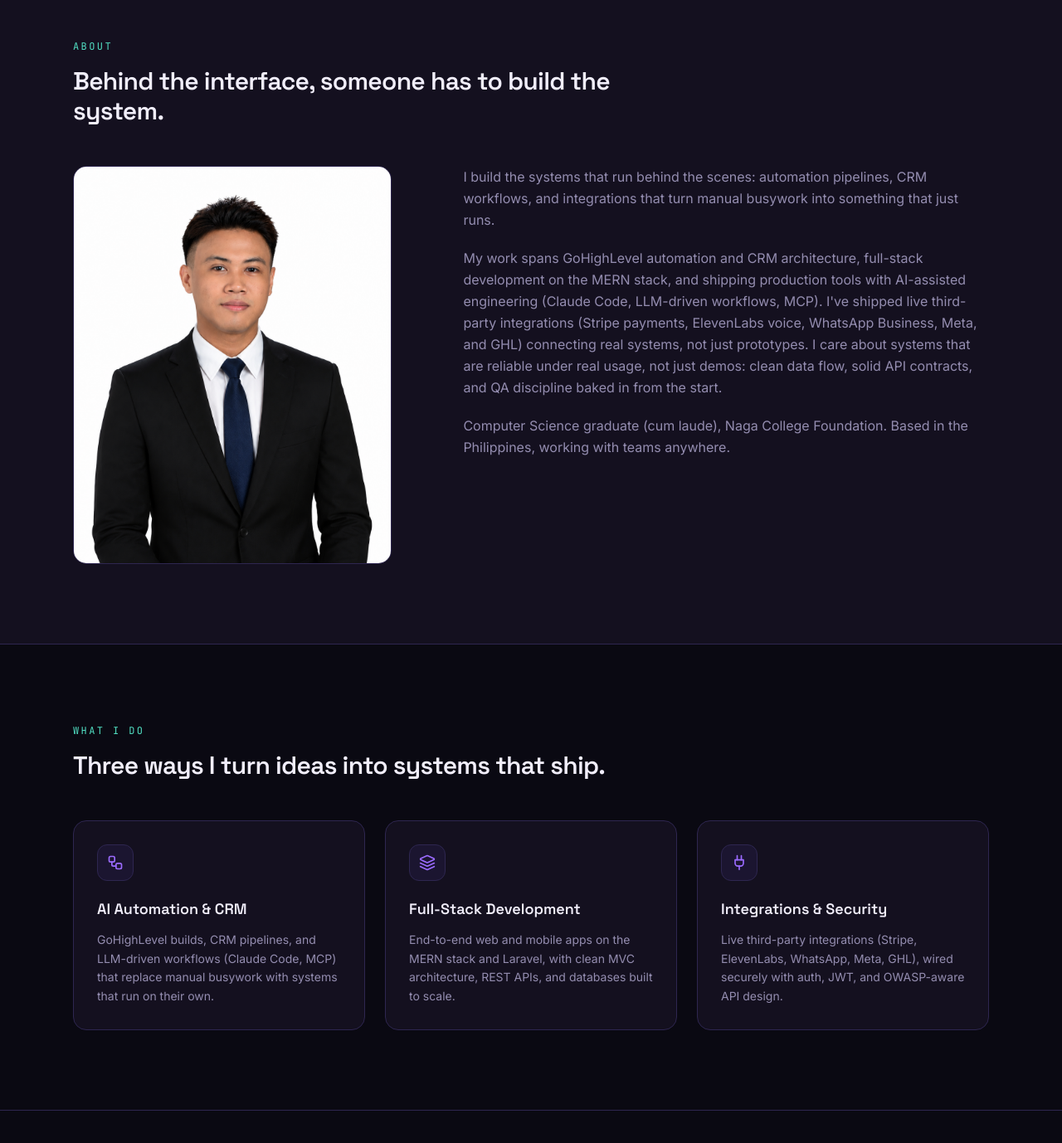
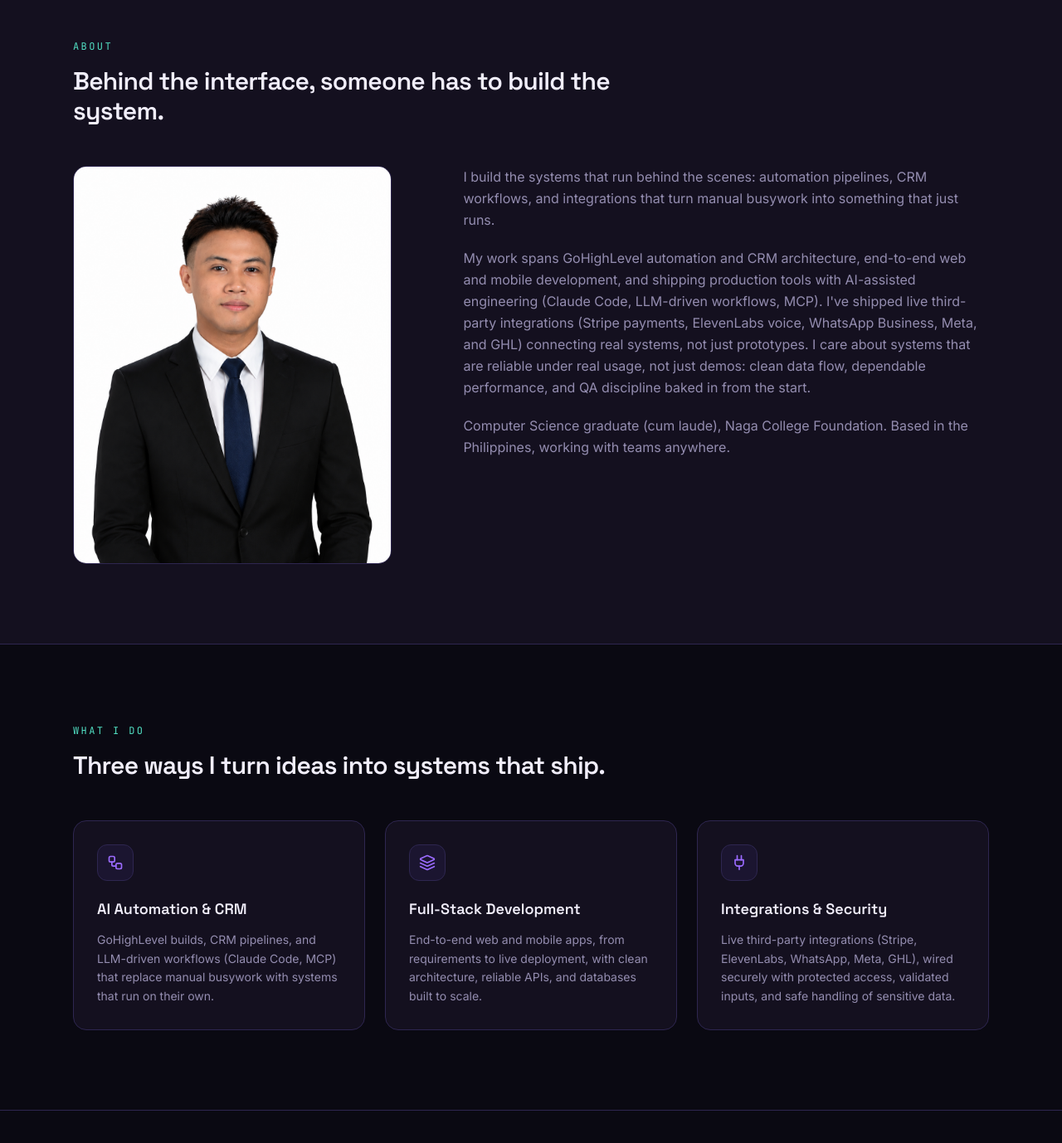
Before and after one commit to dooddles07/Portolio, a React (Vite) app: page / in a window 1280 px wide. Shown: the part 953-2331 px from the top of the page at 83% size. Built offline with nearby package versions, Linux system fonts and the light colour scheme.

Commit message:
style: remove stack acronyms from specialties and bio copy

```diff
--- a/src/data/profile.ts
+++ b/src/data/profile.ts
@@ -30,17 +30,17 @@ export const profile = {
     {
       icon: 'layers',
       title: 'Full-Stack Development',
-      body: 'End-to-end web and mobile apps on the MERN stack and Laravel, with clean MVC architecture, REST APIs, and databases built to scale.',
+      body: 'End-to-end web and mobile apps, from requirements to live deployment, with clean architecture, reliable APIs, and databases built to scale.',
     },
     {
       icon: 'plug',
       title: 'Integrations & Security',
-      body: 'Live third-party integrations (Stripe, ElevenLabs, WhatsApp, Meta, GHL), wired securely with auth, JWT, and OWASP-aware API design.',
+      body: 'Live third-party integrations (Stripe, ElevenLabs, WhatsApp, Meta, GHL), wired securely with protected access, validated inputs, and safe handling of sensitive data.',
     },
   ],
   bio: [
     "I build the systems that run behind the scenes: automation pipelines, CRM workflows, and integrations that turn manual busywork into something that just runs.",
-    "My work spans GoHighLevel automation and CRM architecture, full-stack development on the MERN stack, and shipping production tools with AI-assisted engineering (Claude Code, LLM-driven workflows, MCP). I've shipped live third-party integrations (Stripe payments, ElevenLabs voice, WhatsApp Business, Meta, and GHL) connecting real systems, not just prototypes. I care about systems that are reliable under real usage, not just demos: clean data flow, solid API contracts, and QA discipline baked in from the start.",
+    "My work spans GoHighLevel automation and CRM architecture, end-to-end web and mobile development, and shipping production tools with AI-assisted engineering (Claude Code, LLM-driven workflows, MCP). I've shipped live third-party integrations (Stripe payments, ElevenLabs voice, WhatsApp Business, Meta, and GHL) connecting real systems, not just prototypes. I care about systems that are reliable under real usage, not just demos: clean data flow, dependable performance, and QA discipline baked in from the start.",
     "Computer Science graduate (cum laude), Naga College Foundation. Based in the Philippines, working with teams anywhere.",
   ],
   resumeUrl: '/resume.pdf',
```
